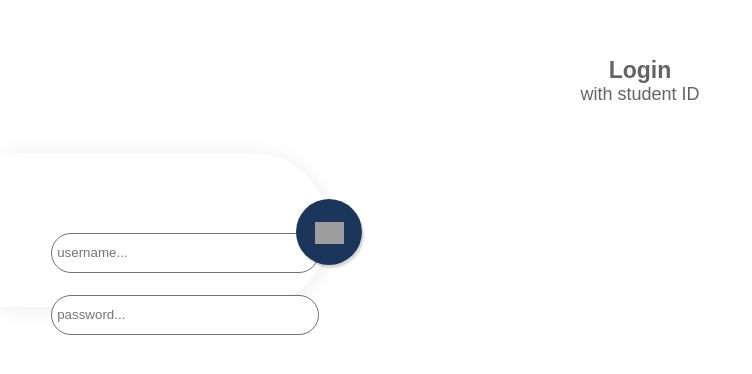
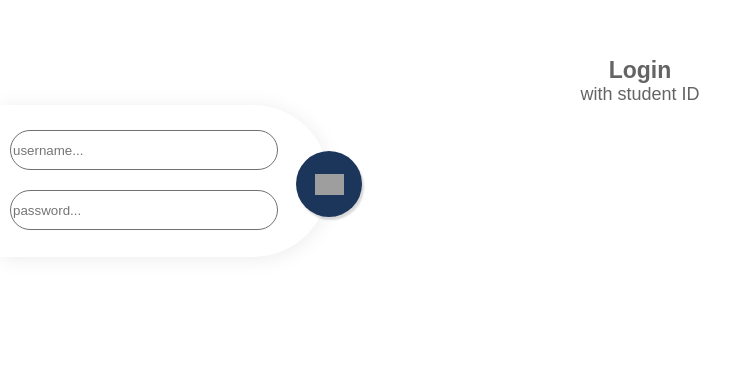
Before and after one commit to roong-aroon-developer/RA-Event, a React (Create React App) app: page / in a window 1280 px wide. Shown: the part 116-490 px from the top of the page, without its empty margins (0-752 px from the left). Built offline with nearby package versions, Linux system fonts and the light colour scheme; grey boxes are pictures that could not be loaded.

Commit message:
:sparkles: fix bugs on css

```diff
--- a/src/components/LoginFrame/LoginFrame.css
+++ b/src/components/LoginFrame/LoginFrame.css
@@ -3,32 +3,33 @@
     -webkit-box-sizing: border-box;
      box-sizing: border-box;
   }
+
+#field-wrapper {
+    display: flex;
+    flex-direction: column;
+}
+
 #loginframe{
-    padding: 6%;
-    padding-left: 4%;
-    margin-left: 0px;
-    height:152px;
+    padding-top: 15px;
+    padding-bottom: 15px;
+    height: 152px;
     width: 329px;
-    margin-top: 48px;
     background-color: #FFFFFF;
     border-radius: 0px 500px 500px 0px;
     box-shadow: 1px 2px 20px #00000014;
     position: relative;
+    display: flex;
+    flex-direction: row;
 }
 .inputbox{
-    padding: 5px;
+    margin: 10px;
     width:268px;
     height:40px;
     border-radius: 500px;
     border: 1px solid #707070;
     outline: none;
 }
-#username{
-    margin-top: 3px;
-}
-#password{
-    margin-top: 22px;
-}
+
 .submitcircle{
     position: absolute;
     top: 30%;
--- a/src/components/LoginFrame/index.js
+++ b/src/components/LoginFrame/index.js
@@ -4,8 +4,10 @@ import './LoginFrame.css'
 const LoginFrame = () => {
     return(
         <div id="loginframe">
+            <div id="field-wrapper">
             <input type="text" className = "inputbox" id="username" placeholder="username..."/>
             <input type="password" className = "inputbox" id="password" placeholder="password..."/>
+            </div>
             <button className="submitcircle"><img src="./pics/SubmitArrow.png" alt="white arrow" width="29px" id="submitarrow"/></button>
         </div>
     );
```
